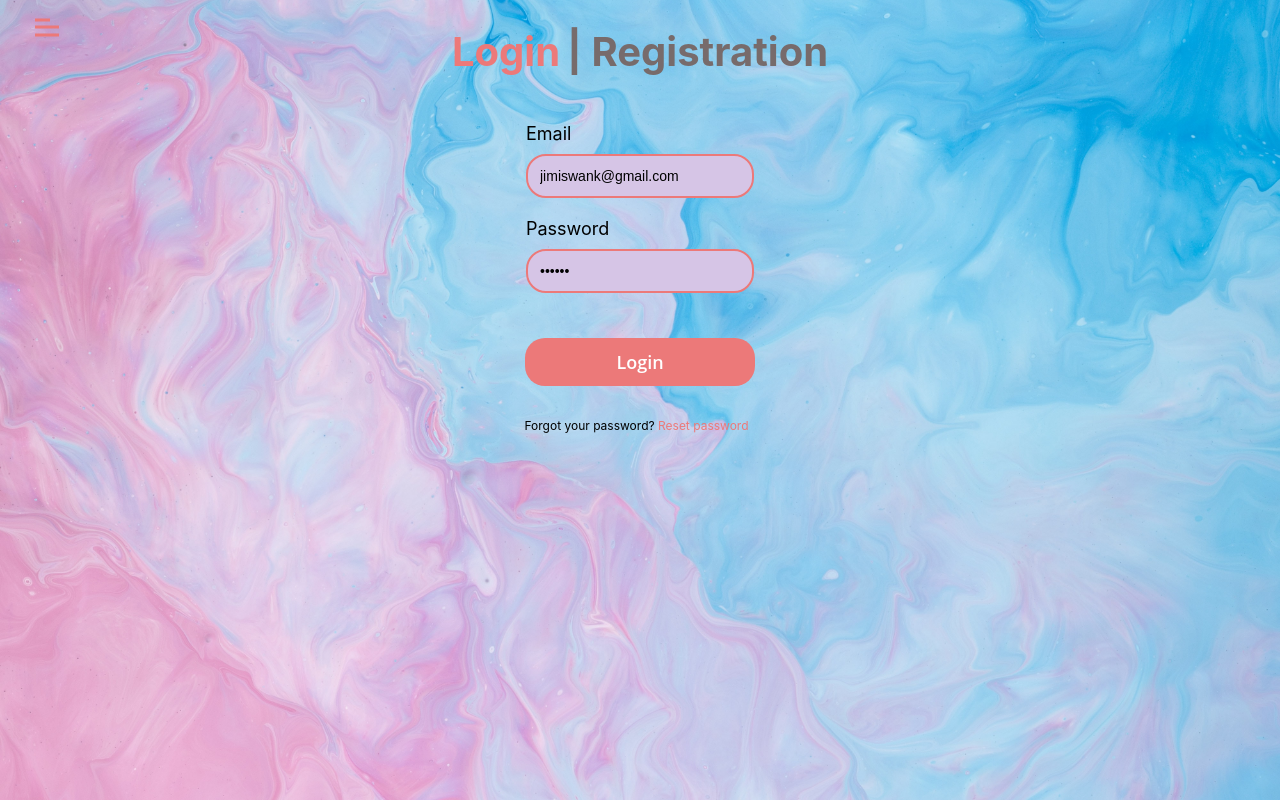
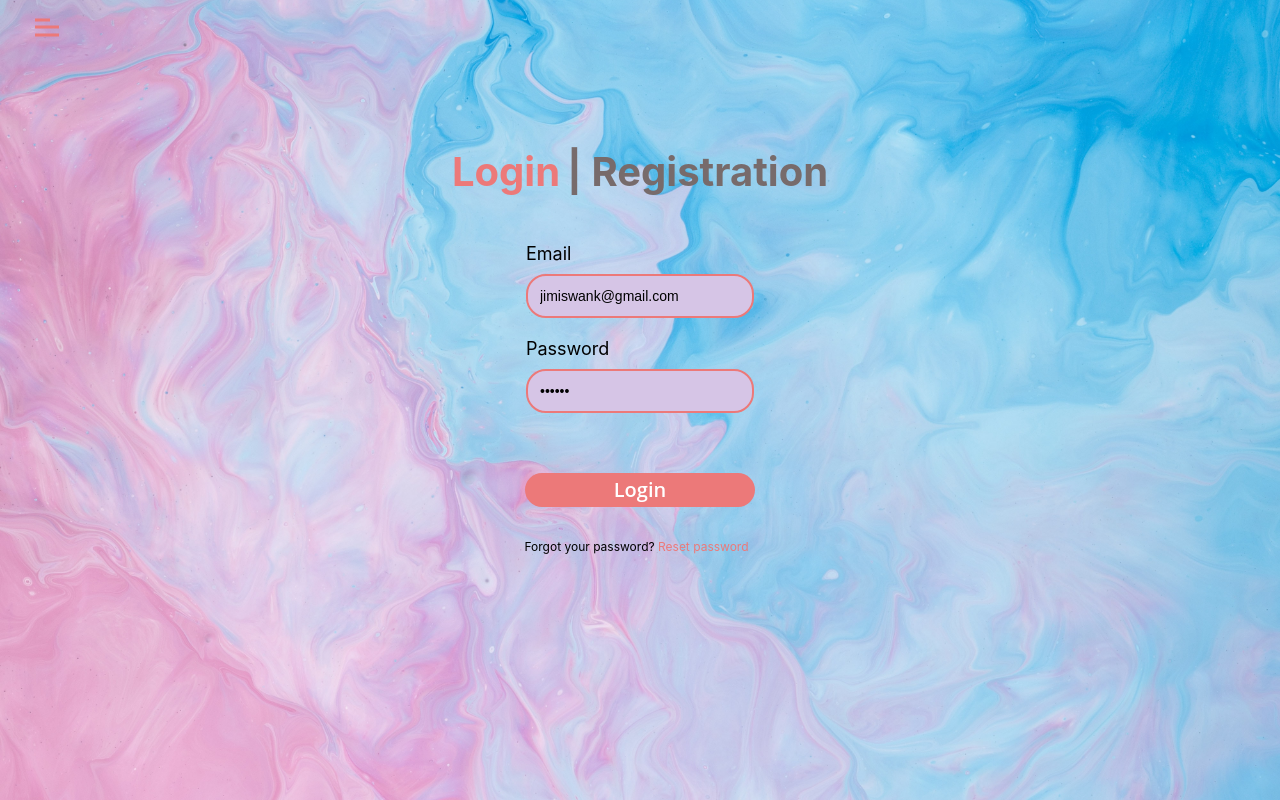
Before and after one commit to Ashmankevich/FE22_typescript-react-webpack, a React (Create React App) app in the folder app_personal_blog/: page / in a window 1280 px wide. Built offline with nearby package versions, Linux system fonts and the light colour scheme.

Commit message:
refactor login page, using authorization template

```diff
--- a/app_personal_blog/src/features/form/login/LoginForm.module.css
+++ b/app_personal_blog/src/features/form/login/LoginForm.module.css
@@ -1,6 +1,5 @@
 .container {
    display: flex;
-   justify-content:center;
    align-items: center;
    flex-direction: column;
    max-width: 1200px;
@@ -20,6 +19,40 @@ a {
    color:#ec7979;
 }
 
-.last__input {
-   margin-bottom: 25px;
+.form {
+   display: flex;
+   align-items: center;
+   flex-direction: column;
+   margin-bottom: 40px;
 }
+
+.button {
+   background-color: #ec7979;
+   border: none;
+   border-radius: 20px;
+   font-size: 18px;
+   line-height: 24.51px;
+   color: #ffffff;
+   font-family: "Open Sans";
+   font-weight: 600;
+   display: block;
+   max-width: 230px;
+   width: 100%;
+   text-transform: capitalize;
+   text-align: center;
+   padding: 12px 0 12px 0;
+   margin-bottom: 20px;
+   transition: all 0.3s linear 0s;
+}
+
+.button:hover {
+color: #fff;
+background-color: #ab4949;
+cursor: pointer;
+}
+
+.button:active {
+box-shadow: 0px 0px 10px 0px #ab4949 inset;
+color: #fff;
+background-color: #ec7979;
+}
--- a/app_personal_blog/src/features/form/login/LoginForm.tsx
+++ b/app_personal_blog/src/features/form/login/LoginForm.tsx
@@ -1,32 +1,40 @@
 import { useState } from 'react';
+import { AuthorizationTemplate } from '../../../templates/authorization/AuthorizationTemplate';
 import style from './LoginForm.module.css';
-import { ButtonForm } from '../../../ui/button/form-button/FormButton';
+import { PrimaryButton } from '../../../ui/button/primary-button/PrimaryButton';
 import { Email } from '../../../ui/input/Email';
 import { Password } from '../../../ui/input/Password';
 import { Text } from '../../../ui/text/Text';
 import { Title } from '../../../ui/title/Title';
 
-export const LoginForm: React.FC = () => {
+type LoginFormProps = {};
+
+export const LoginForm: React.FC<LoginFormProps> = () => {
   const [emailValue, setEmailValue] = useState('jimiswank@gmail.com');
   const [passwordValue, setPasswordValue] = useState('123456');
   return (
-    <form className={style.container}>
+    <div className={style.container}>
+      <AuthorizationTemplate
+        title={
           <Title>
             <span className={style.title}>
               <a href="link">Login</a> | Registration
             </span>
           </Title>
+        }
+      >
+        <form className={style.form}>
           <Email
             value={emailValue}
             onChange={(event) => setEmailValue(event.target.value)}
           ></Email>
-      <div className={style.last__input}>
           <Password
             value={passwordValue}
             onChange={(event) => setPasswordValue(event.target.value)}
           ></Password>
-      </div>
-      <ButtonForm>Login</ButtonForm>
+        </form>
+      </AuthorizationTemplate>
+      <PrimaryButton className={style.button}>Login</PrimaryButton>
       <Text>
         Forgot your password?{' '}
         <span>
@@ -35,6 +43,6 @@ export const LoginForm: React.FC = () => {
           </a>
         </span>
       </Text>
-    </form>
+    </div>
   );
 };
--- a/app_personal_blog/src/templates/authorization/AuthorizationTemplate.module.css
+++ b/app_personal_blog/src/templates/authorization/AuthorizationTemplate.module.css
@@ -1,4 +1,5 @@
-.button {
-   width:200px;
-   margin-top: 30px;
+.container {
+   padding-top: 120px;
+   max-width: 1200px;
+   margin: 0 auto;
 }
--- a/app_personal_blog/src/templates/authorization/AuthorizationTemplate.tsx
+++ b/app_personal_blog/src/templates/authorization/AuthorizationTemplate.tsx
@@ -3,19 +3,16 @@ import style from './AuthorizationTemplate.module.css';
 type AuthorizationTemplateProps = {
   title: React.ReactNode;
   children: React.ReactNode;
-  Button: React.ReactNode;
 };
 
 export const AuthorizationTemplate: React.FC<AuthorizationTemplateProps> = ({
   title,
   children,
-  Button,
 }) => {
   return (
     <div className={style.container}>
       {title}
       {children}
-      {Button}
     </div>
   );
 };
```
Lines whose indentation alone changed are shown as unchanged.
